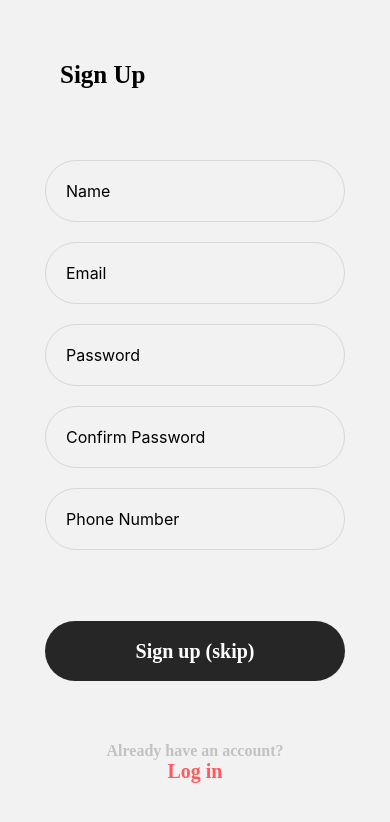
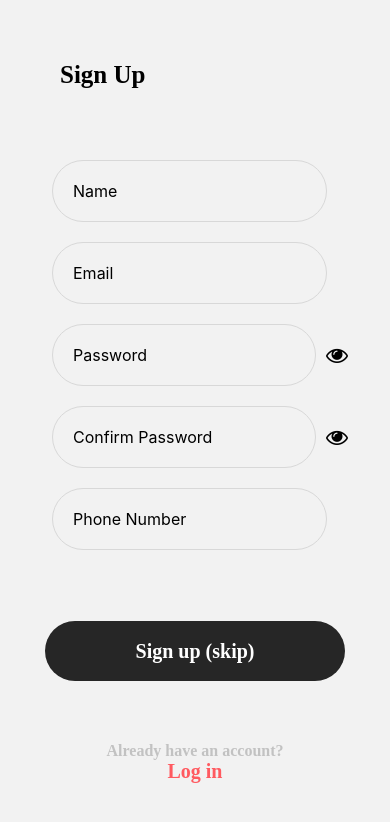
Before and after one commit to zhankaam/airbnb-expo, a React Native app: screen /SignUp in a window 390 px wide. Shown: the top 822 px of the page. Built offline with nearby package versions, Linux system fonts and the light colour scheme.

Commit message:
Create a Custom Hook to Show/Hide Password Visibility

```diff
--- a/src/pages/sign-up/index.tsx
+++ b/src/pages/sign-up/index.tsx
@@ -29,6 +29,8 @@ const SignUp = () => {
     },
   });
 
+  console.log({ errors });
+
   const onSubmit = (data: FormDataType) => dispatch(signUp(data));
 
   const goToLogin = () => navigation.navigate('Login');
--- /dev/null
+++ b/src/shared/hooks/use-toggle-password-visibility.ts
@@ -0,0 +1,22 @@
+import { useState } from 'react';
+
+export const useTogglePasswordVisibility = () => {
+  const [isPasswordVisibility, setIsPasswordVisibility] = useState(true);
+  const [rightIcon, setRightIcon] = useState('eye');
+
+  const handlePasswordVisibility = () => {
+    if (rightIcon === 'eye') {
+      setRightIcon('eye-slash');
+      setIsPasswordVisibility(!isPasswordVisibility);
+    } else if (rightIcon === 'eye-slash') {
+      setRightIcon('eye');
+      setIsPasswordVisibility(!isPasswordVisibility);
+    }
+  };
+
+  return {
+    isPasswordVisibility,
+    rightIcon,
+    handlePasswordVisibility,
+  };
+};
--- a/src/shared/ui/authentication-layout/form/index.tsx
+++ b/src/shared/ui/authentication-layout/form/index.tsx
@@ -3,6 +3,7 @@ import { View } from 'react-native';
 
 import { Control, FieldError } from 'react-hook-form';
 import { FormDataType } from 'src/shared/api/auth';
+import { useTogglePasswordVisibility } from 'src/shared/hooks/use-toggle-password-visibility';
 import Input from 'src/shared/ui/input';
 
 export type PropsType = {
@@ -13,6 +14,14 @@ export type PropsType = {
 };
 
 const Forms = ({ control, title, errors, watch }: PropsType) => {
+  const { isPasswordVisibility, rightIcon, handlePasswordVisibility } =
+    useTogglePasswordVisibility();
+  const {
+    isPasswordVisibility: isPasswordConfirmationVisibility,
+    rightIcon: passwordConfirmationIcon,
+    handlePasswordVisibility: handleConfirmationPasswordVisibility,
+  } = useTogglePasswordVisibility();
+
   return (
     <View>
       {title === 'Sign Up' && (
@@ -52,7 +61,9 @@ const Forms = ({ control, title, errors, watch }: PropsType) => {
         error={errors.password?.message}
         placeholder="Password"
         name="password"
-        secureTextEntry
+        secureTextEntry={isPasswordVisibility}
+        rightIcon={rightIcon}
+        handlePasswordVisibility={handlePasswordVisibility}
       />
 
       {title === 'Sign Up' && (
@@ -69,7 +80,9 @@ const Forms = ({ control, title, errors, watch }: PropsType) => {
               },
             }}
             error={errors.password_confirmation?.message}
-            secureTextEntry
+            secureTextEntry={isPasswordConfirmationVisibility}
+            rightIcon={passwordConfirmationIcon}
+            handlePasswordVisibility={handleConfirmationPasswordVisibility}
             name="password_confirmation"
           />
           <Input
@@ -81,6 +94,10 @@ const Forms = ({ control, title, errors, watch }: PropsType) => {
             control={control}
             rules={{
               required: 'phone is required',
+              minLength: {
+                value: 10,
+                message: 'The length of your phone number must 10 characters',
+              },
             }}
             name="phone"
           />
--- a/src/shared/ui/input/index.tsx
+++ b/src/shared/ui/input/index.tsx
@@ -1,8 +1,16 @@
 import React from 'react';
-import { KeyboardTypeOptions, Text, TextInput, TextInputAndroidProps } from 'react-native';
+import {
+  KeyboardTypeOptions,
+  Pressable,
+  Text,
+  TextInput,
+  TextInputAndroidProps,
+  View,
+} from 'react-native';
 
 import { Control, Controller, RegisterOptions } from 'react-hook-form';
 import { COLORS } from 'src/app/colors';
+import { FontAwesomeIcon } from 'src/shared/icons';
 
 import styles from './styles';
 
@@ -17,32 +25,43 @@ type PropsType = {
   error: string;
   control: Control<any>; // @TODO
   rules: RegisterOptions;
+  rightIcon: string;
+  handlePasswordVisibility: () => void;
 };
 
 const Input = ({
   error,
-  name,
+  name = '',
+  rightIcon = '',
+  handlePasswordVisibility,
   placeholderTextColor = COLORS.BLACK,
   ...props
 }: Partial<PropsType>) => {
   const inputStyle = error ? styles.error : styles.main;
-  console.log(props.control, props.rules);
+
   return (
-    <>
+    <View style={styles.container}>
       <Controller
         {...props}
         render={({ field: { onChange, value } }) => (
+          <View style={styles.inputContainer}>
             <TextInput
               {...props}
               style={[styles.base, inputStyle]}
               onChangeText={onChange}
               value={value}
             />
+            {rightIcon && (
+              <Pressable onPress={handlePasswordVisibility}>
+                <FontAwesomeIcon name={rightIcon} size={22} color={COLORS.BLACK} />
+              </Pressable>
             )}
-        name={name ?? ''}
+          </View>
+        )}
+        name={name}
       />
       {error && <Text style={styles.errorText}>{error}</Text>}
-    </>
+    </View>
   );
 };
 
--- a/src/shared/ui/input/styles.ts
+++ b/src/shared/ui/input/styles.ts
@@ -4,12 +4,12 @@ import { COLORS } from 'src/app/colors';
 
 const styles = StyleSheet.create({
   base: {
-    width: 300,
     margin: 10,
     padding: 20,
     borderRadius: 50,
     borderWidth: 1,
     fontSize: 16,
+    width: '90%',
   },
   main: {
     borderColor: COLORS.SECONDARY_GREY,
@@ -21,6 +21,17 @@ const styles = StyleSheet.create({
     color: COLORS.LIGHT_RED,
     textAlign: 'center',
   },
+  inputContainer: {
+    flexDirection: 'row',
+    alignItems: 'center',
+    justifyContent: 'space-between',
+    width: '100%',
+  },
+  container: {
+    alignItems: 'center',
+    justifyContent: 'center',
+    paddingHorizontal: 12,
+  },
 });
 
 export default styles;
```
Lines whose indentation alone changed are shown as unchanged.
